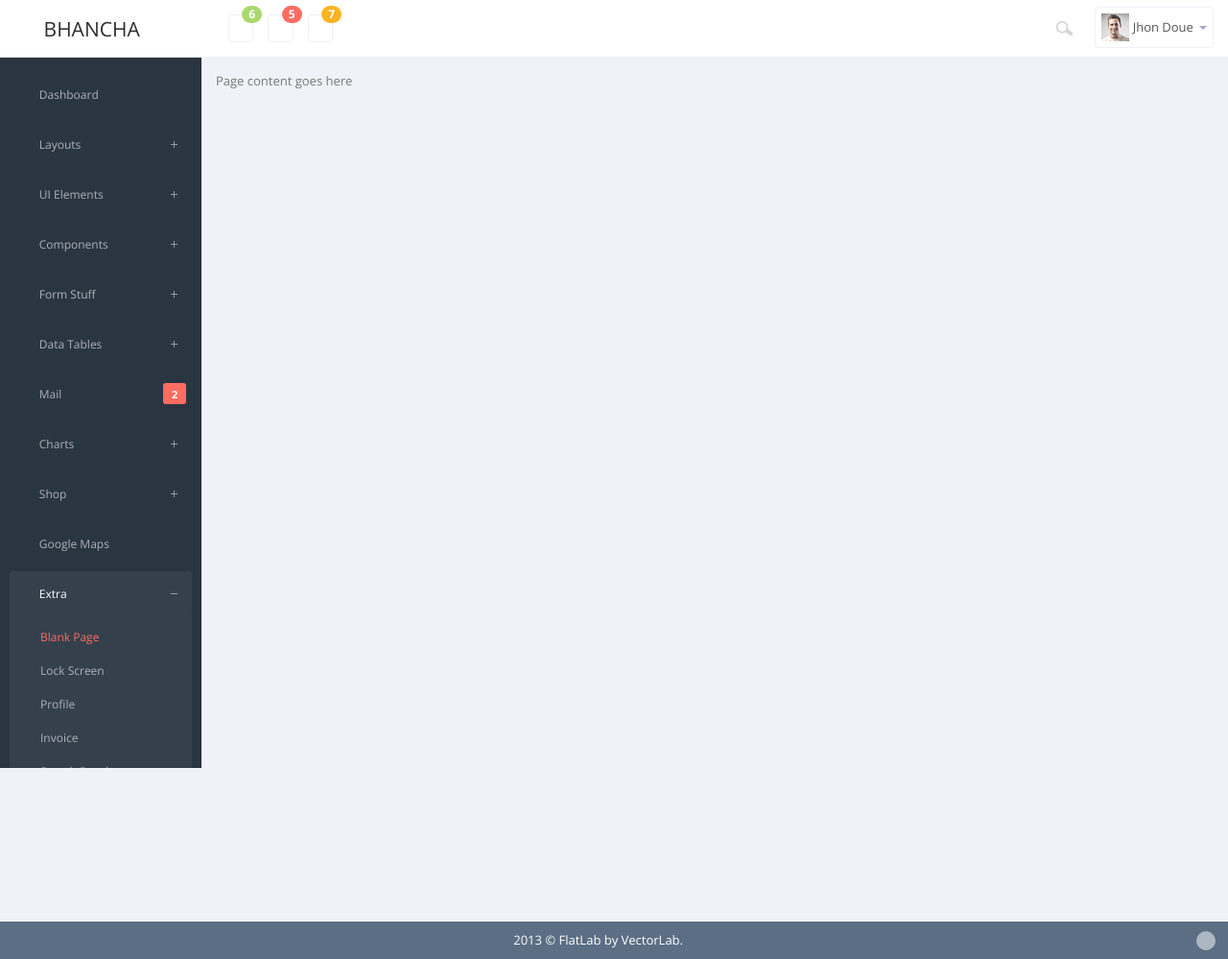
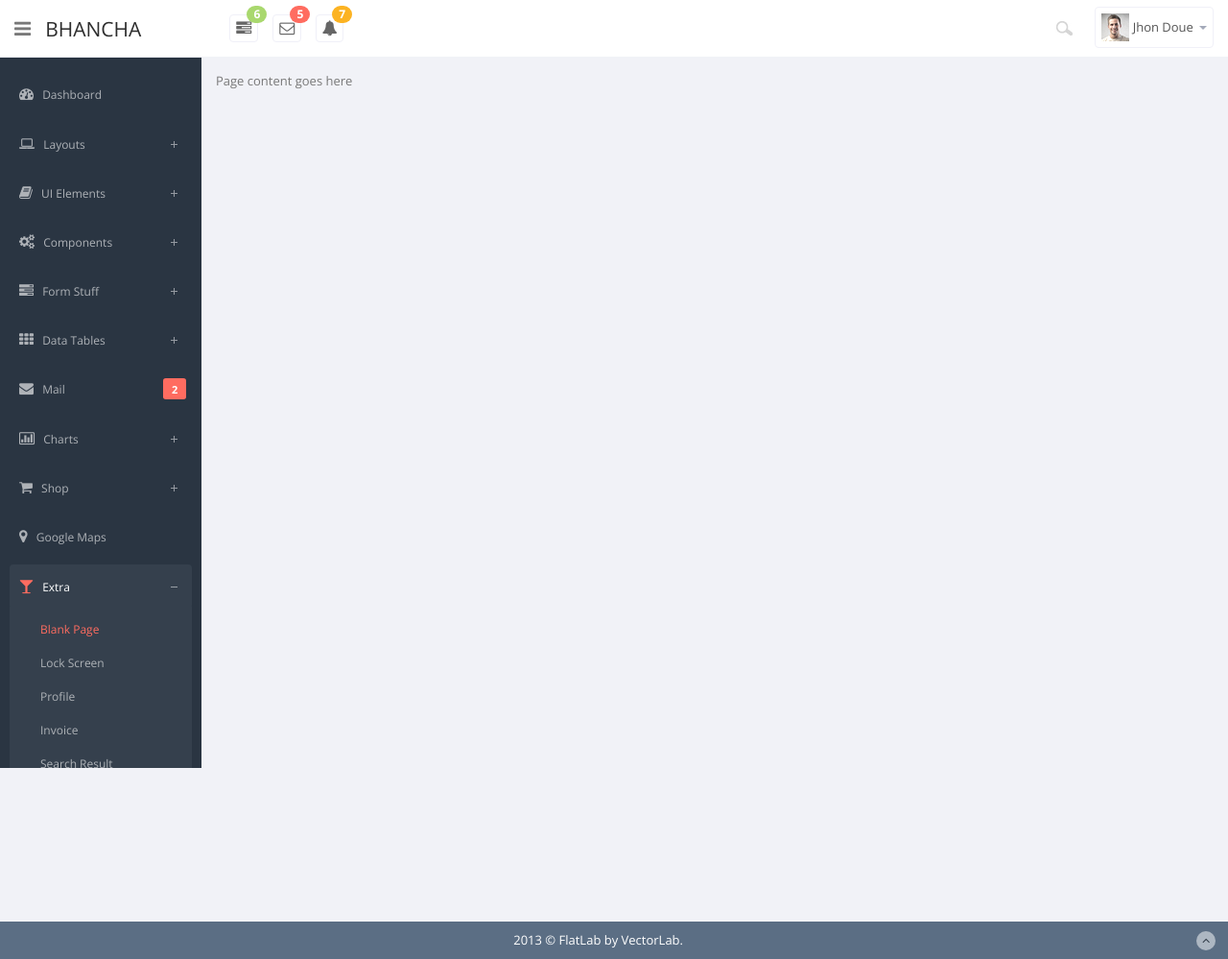
Before and after one commit to qod7/bhancha, a Django app: page /home/ in a window 1280 px wide. Shown: the whole page at 96% size. Run offline with Django 3.2, Linux system fonts and the light colour scheme; some web fonts are replaced.

Commit message:
Corrected the icons

```diff
--- a/mainapp/templates/mainapp/base.html
+++ b/mainapp/templates/mainapp/base.html
@@ -17,7 +17,7 @@
     <link href="{% static "mainapp/css/bootstrap-reset.css" %}" rel="stylesheet">
 
     <!--external css-->
-    <link href="{% static "mainapp/assets/font-awesome/css/font-awesome.css" %}" rel="stylesheet" />
+    <link href="{% static "mainapp/assets/font-awesome/css/font-awesome.min.css" %}" rel="stylesheet" />
 
     <!-- Custom styles for this template -->
     <link href="{% static "mainapp/css/style.css" %}" rel="stylesheet">
```
Also changed, not shown: mainapp/static/mainapp/assets/font-awesome/font/FontAwesome.otf (added), mainapp/static/mainapp/assets/font-awesome/font/fontawesome-webfont.ttf (added), mainapp/static/mainapp/assets/font-awesome/font/fontawesome-webfont.woff (added), 2 other files.
